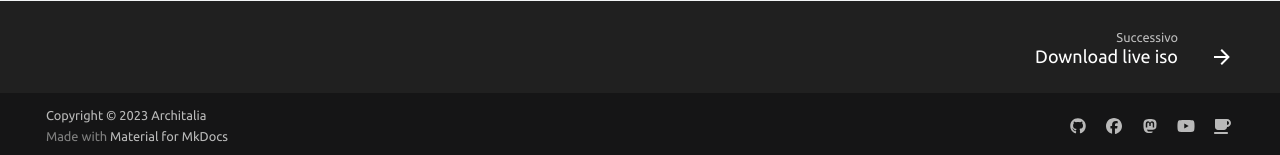
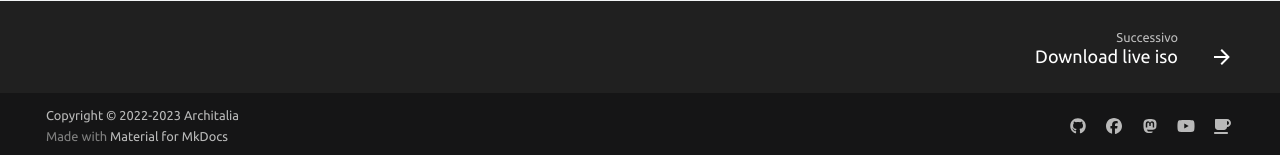
Before and after one commit to ArchItalia/site, an MkDocs documentation site: the page built from docs/index.md, in a window 1280 px wide and 900 px high, scrolled down 1307 px. Shown: the part 742-897 px from the top of the window. Built offline with MkDocs 1.6.1 and Material for MkDocs 9.7.7, drawn with Linux system fonts in a browser that asks for light colours; comment, search, counter and statistics services are not loaded; the version menu is left out.

Commit message:
Update mkdocs.yml

```diff
--- a/mkdocs.yml
+++ b/mkdocs.yml
@@ -72,7 +72,7 @@ extra_css:
   - stylesheets/extra.css
 
 
-copyright: Copyright &copy; 2023 Architalia
+copyright: Copyright &copy; 2022-2023 Architalia
 
 
 plugins:
```
